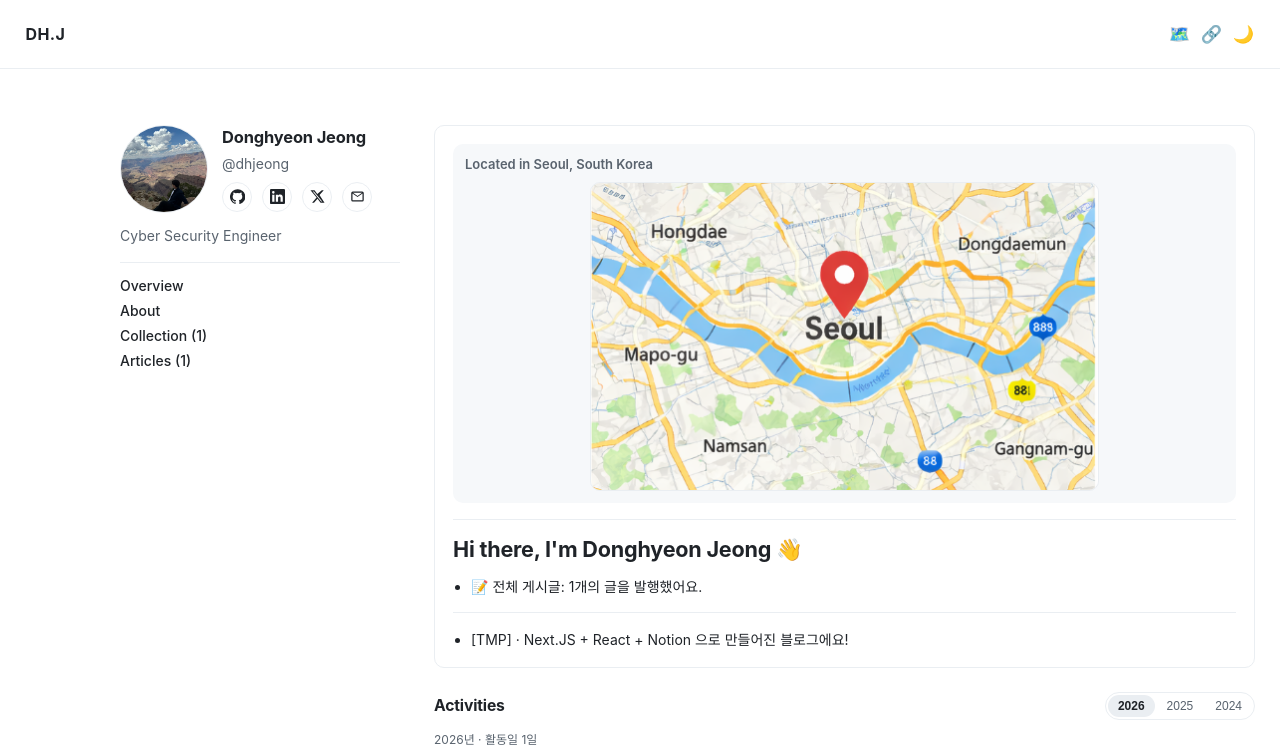
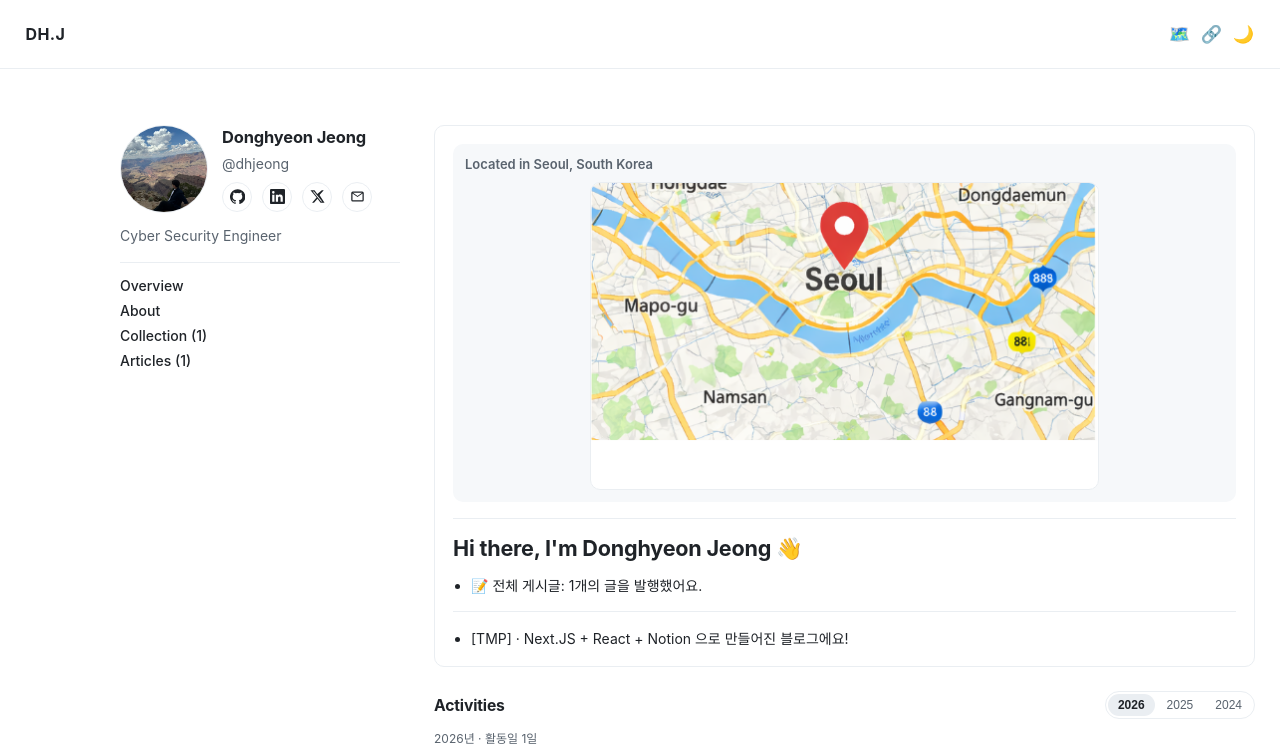
Before and after one commit to dhje0ng/blog, a Next.js app: page /overview in a window 1280 px wide. Shown: the top 753 px of the page. Built offline with nearby package versions, Linux system fonts and the light colour scheme.

Commit message:
Align overview map rendering with reference card pattern

```diff
--- a/app/globals.css
+++ b/app/globals.css
@@ -726,7 +726,10 @@ a {
 }
 
 .overview-map-frame-shell {
+  position: relative;
   width: 100%;
+  max-width: 509px;
+  aspect-ratio: 509 / 308;
   border-radius: 10px;
   overflow: hidden;
   border: 1px solid var(--line-subtle);
@@ -747,10 +750,15 @@ a {
 }
 
 .overview-map-frame {
+  position: absolute;
+  inset: 0;
   width: 100%;
-  height: auto;
+  height: 100%;
   border: 0;
   display: block;
+  object-fit: cover;
+  object-position: left top;
+  transform: translateY(-16%);
 }
 
 .overview-readme-divider {
--- a/app/overview/OverviewMap.tsx
+++ b/app/overview/OverviewMap.tsx
@@ -5,18 +5,14 @@ import { useEffect, useState } from "react";
 
 type ThemeMode = "light" | "dark";
 
-const MAP_IMAGE_BY_THEME: Record<ThemeMode, { src: string; alt: string; width: number; height: number }> = {
+const MAP_IMAGE_BY_THEME: Record<ThemeMode, { src: string; alt: string }> = {
   light: {
     src: "/map_light.png",
-    alt: "Seoul map (light theme)",
-    width: 509,
-    height: 308
+    alt: "Seoul map (light theme)"
   },
   dark: {
     src: "/map_dark.png",
-    alt: "Seoul map (dark theme)",
-    width: 504,
-    height: 242
+    alt: "Seoul map (dark theme)"
   }
 };
 
@@ -49,19 +45,14 @@ export function OverviewMap() {
   const selectedMap = MAP_IMAGE_BY_THEME[theme];
 
   return (
-    <div
-      className="overview-map-frame-shell"
-      style={{
-        maxWidth: `${selectedMap.width}px`
-      }}
-    >
+    <div className="overview-map-frame-shell">
       <Image
+        key={theme}
         src={selectedMap.src}
         alt={selectedMap.alt}
         className="overview-map-frame"
-        width={selectedMap.width}
-        height={selectedMap.height}
-        sizes={`(max-width: 1040px) calc(100vw - 92px), ${selectedMap.width}px`}
+        fill
+        sizes="(max-width: 1040px) calc(100vw - 92px), 509px"
       />
     </div>
   );
```
